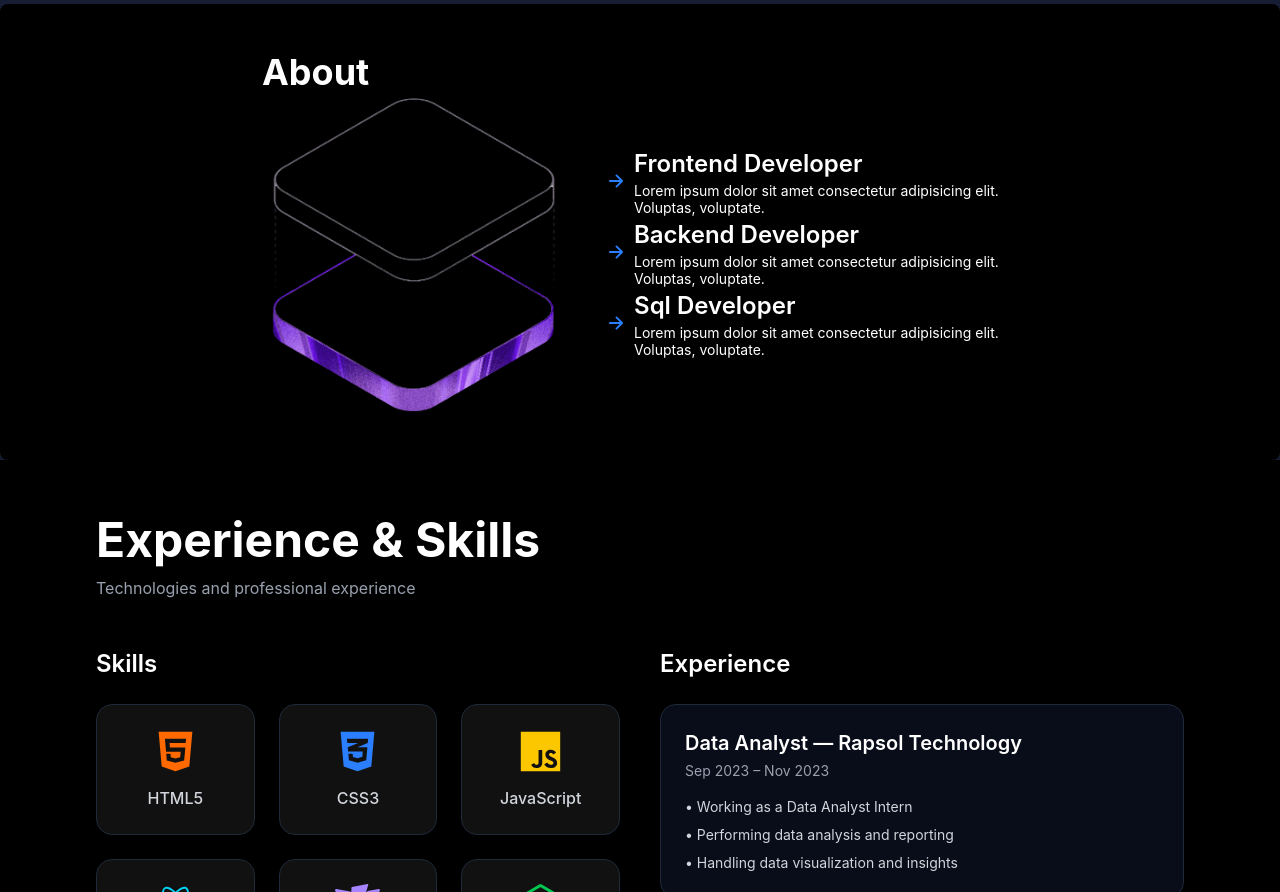
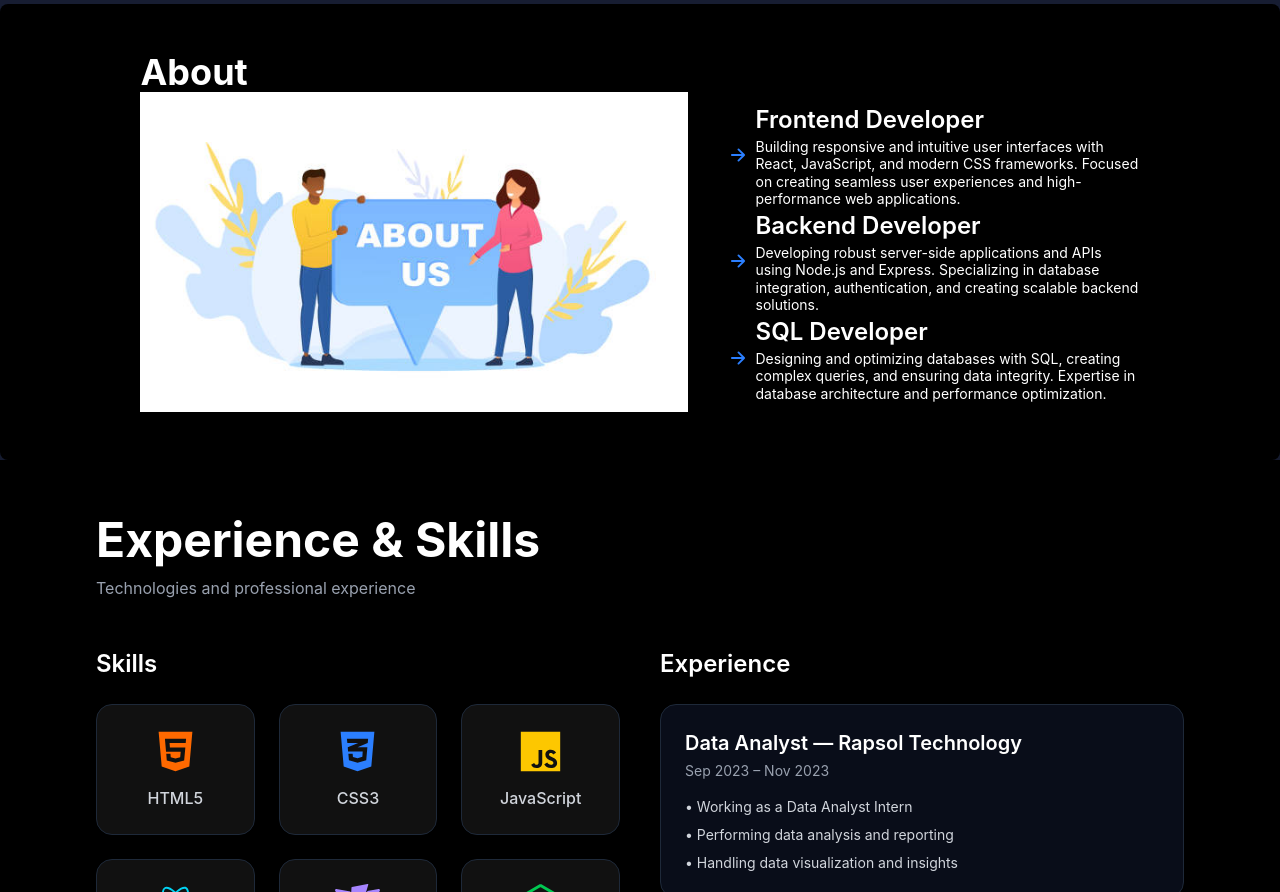
Before and after one commit to devaraj2809/Portfolio, a React (Vite) app: page / in a window 1280 px wide. Shown: the part 880-1772 px from the top of the page. Built offline with nearby package versions, Linux system fonts and the light colour scheme.

Commit message:
changed the about img

```diff
--- a/src/components/about/about.jsx
+++ b/src/components/about/about.jsx
@@ -1,4 +1,4 @@
-import avatar from '../../assets/hero.png';
+import avatar from '../../assets/about.jpg';
 import { IoArrowForward } from 'react-icons/io5';
 const About=()=>{
     return(
@@ -16,7 +16,7 @@ const About=()=>{
                         <IoArrowForward size={20} className="text-blue-500" />
                         <span className='w-96'>
                             <h1 className='text-xl md:text-2xl font-semibold leading-normal'>Frontend Developer</h1>
-                            <p className='text-sm md:text-md leading-tight'>Lorem ipsum dolor sit amet consectetur adipisicing elit. Voluptas, voluptate.</p>
+                            <p className='text-sm md:text-md leading-tight'>Building responsive and intuitive user interfaces with React, JavaScript, and modern CSS frameworks. Focused on creating seamless user experiences and high-performance web applications.</p>
                         </span>
                         </div>
 
@@ -25,7 +25,7 @@ const About=()=>{
                         <IoArrowForward size={20} className="text-blue-500" />
                         <span className='w-96'>
                             <h1 className='text-xl md:text-2xl font-semibold leading-normal'>Backend Developer</h1>
-                            <p className='text-sm md:text-md leading-tight'>Lorem ipsum dolor sit amet consectetur adipisicing elit. Voluptas, voluptate.</p>
+                            <p className='text-sm md:text-md leading-tight'>Developing robust server-side applications and APIs using Node.js and Express. Specializing in database integration, authentication, and creating scalable backend solutions.</p>
                         </span>
                         </div>
 
@@ -34,8 +34,8 @@ const About=()=>{
                                        <div className="flex items-center gap-2">
                         <IoArrowForward size={20} className="text-blue-500" />
                         <span className='w-96'>
-                            <h1 className='text-xl md:text-2xl font-semibold leading-normal'>Sql Developer</h1>
-                            <p className='text-sm md:text-md leading-tight'>Lorem ipsum dolor sit amet consectetur adipisicing elit. Voluptas, voluptate.</p>
+                            <h1 className='text-xl md:text-2xl font-semibold leading-normal'>SQL Developer</h1>
+                            <p className='text-sm md:text-md leading-tight'>Designing and optimizing databases with SQL, creating complex queries, and ensuring data integrity. Expertise in database architecture and performance optimization.</p>
                         </span>
                         </div>
                 </ul>
```
Also changed, not shown: src/assets/about.jpg (added).
